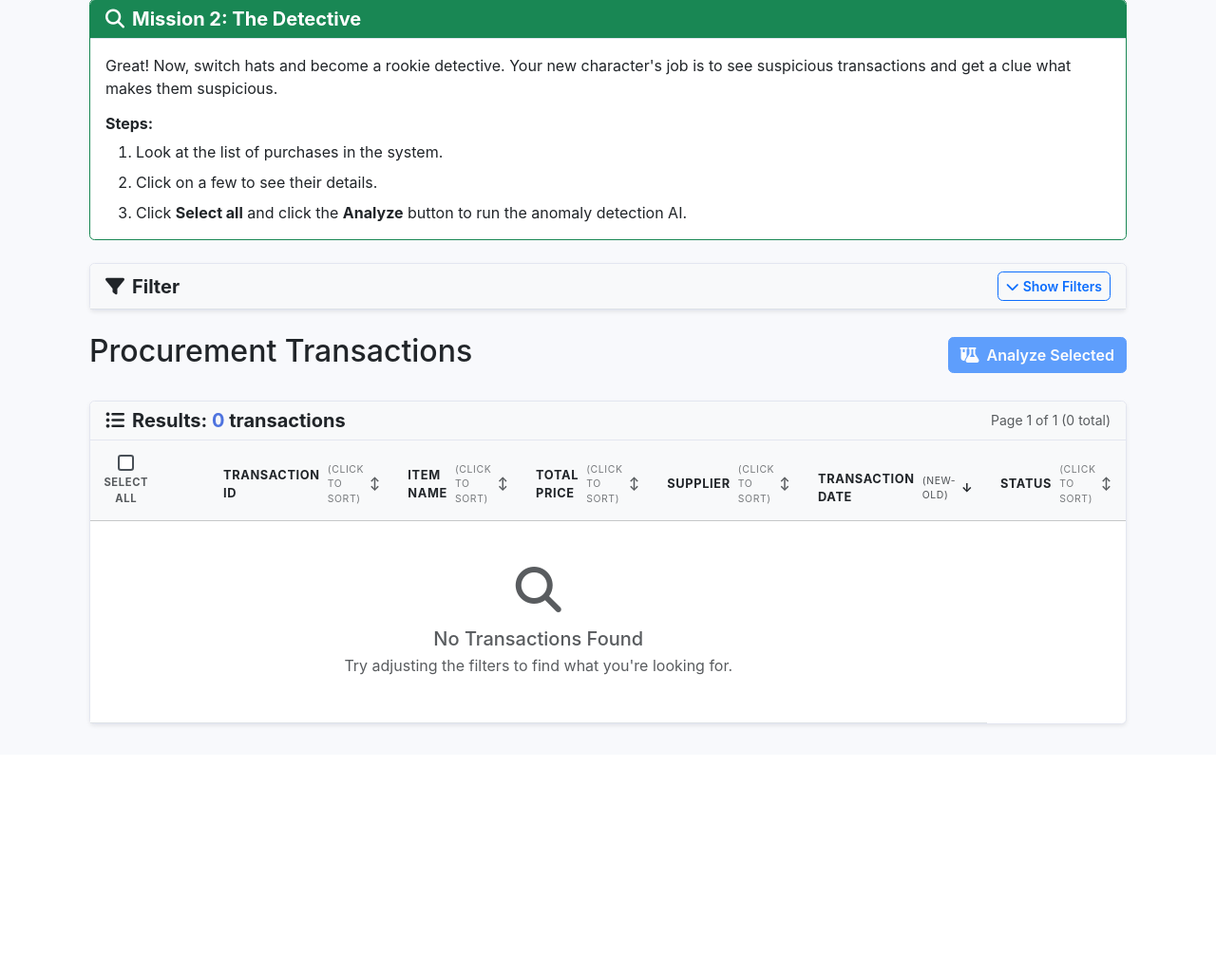
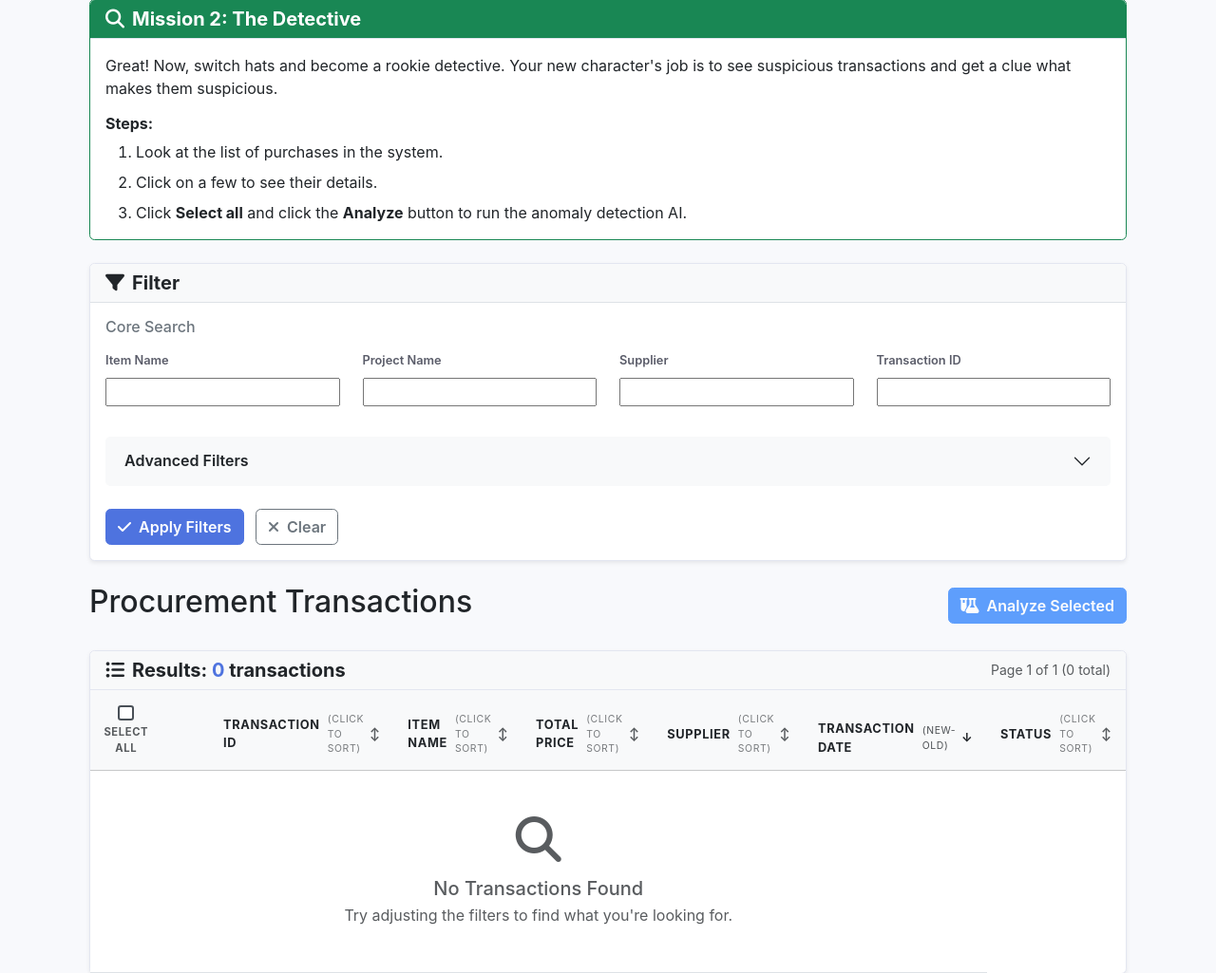
Before and after one commit to gabegtrrz/WatchdogAI, a Django app: page /analytics/transactions/ in a window 1280 px wide. Shown: the part 103-1128 px from the top of the page at 95% size. Before the commit the page ends 869 px from the top, so only its background shows below. Run offline with Django 5.2, Linux system fonts and the light colour scheme; data that the repository does not hold is empty; parts of the project's set-up code (start-up, migrations or seed data) failed here and were passed over; some libraries are stand-ins or nearby versions.

Commit message:
undo select all breakage due to filter

```diff
--- a/templates/ai_analytics/transaction_list.html
+++ b/templates/ai_analytics/transaction_list.html
@@ -30,15 +30,11 @@
 
             <!-- Filter Form: Now separate from the selection form -->
             <div class="card shadow-sm mb-4">
-                <div class="card-header bg-light border-bottom d-flex justify-content-between align-items-center">
+                <div class="card-header bg-light border-bottom">
                     <h5 class="mb-0 fw-bold"><i class="fas fa-filter me-2"></i>Filter</h5>
-                    <button type="button" class="btn btn-outline-primary btn-sm" data-bs-toggle="collapse" data-bs-target="#filterForm" aria-expanded="false" aria-controls="filterForm">
-                        <i class="fas fa-chevron-down me-1"></i>Show Filters
-                    </button>
                 </div>
-                <div class="collapse" id="filterForm">
-                    <div class="card-body">
-                        <form method="get" id="filter-form">
+                <div class="card-body">
+                    <form method="get" id="filter-form">
                         <div class="row mb-3">
                             <div class="col-12"><h6 class="text-secondary mb-3">Core Search</h6></div>
                             <div class="col-12 col-sm-6 col-md-4 col-lg-3 mb-3">
@@ -196,7 +192,6 @@
                     </form>
                 </div>
             </div>
-        </div>
 
             <!-- Transaction Selection Form -->
             <form id="transaction-selection-form" action="{% url 'select_transactions' %}" method="post">
@@ -936,18 +931,6 @@
 
 <script>
 document.addEventListener('DOMContentLoaded', function() {
-    // Filter form toggle functionality
-    const filterToggleBtn = document.querySelector('[data-bs-toggle="collapse"][data-bs-target="#filterForm"]');
-    const filterForm = document.getElementById('filterForm');
-
-    filterForm.addEventListener('show.bs.collapse', function() {
-        filterToggleBtn.innerHTML = '<i class="fas fa-chevron-up me-1"></i>Hide Filters';
-    });
-
-    filterForm.addEventListener('hide.bs.collapse', function() {
-        filterToggleBtn.innerHTML = '<i class="fas fa-chevron-down me-1"></i>Show Filters';
-    });
-
     const transactionRows = document.querySelectorAll('.transaction-row');
     transactionRows.forEach(row => {
         row.addEventListener('click', function(e) {
```
